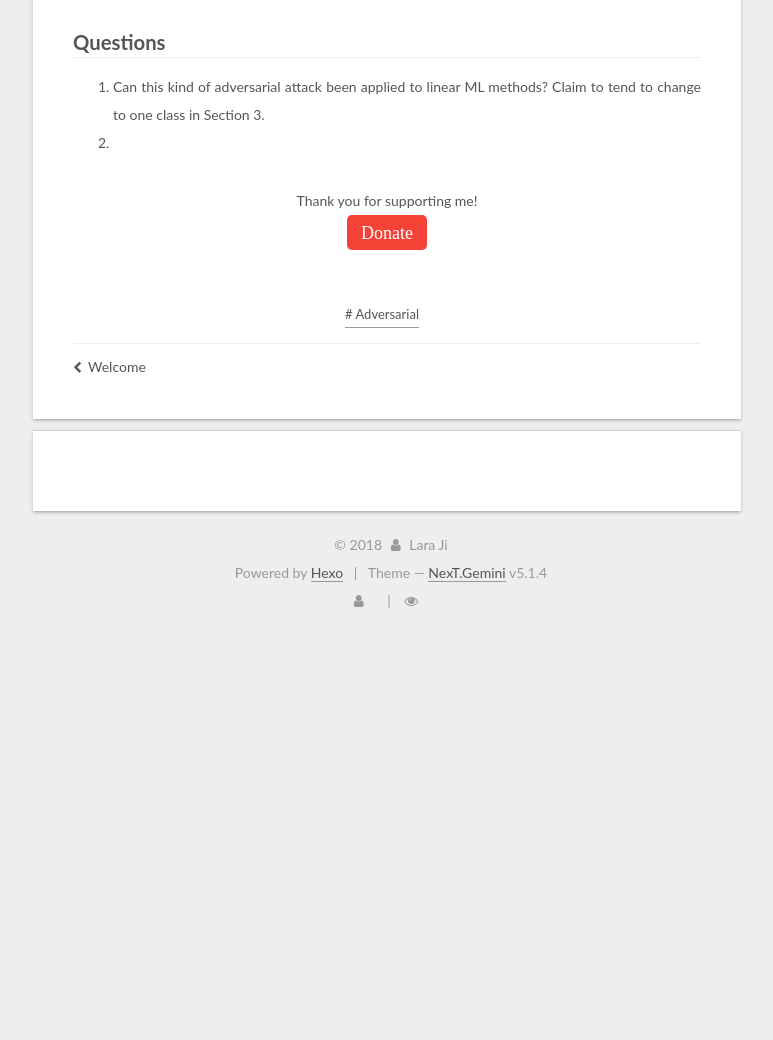
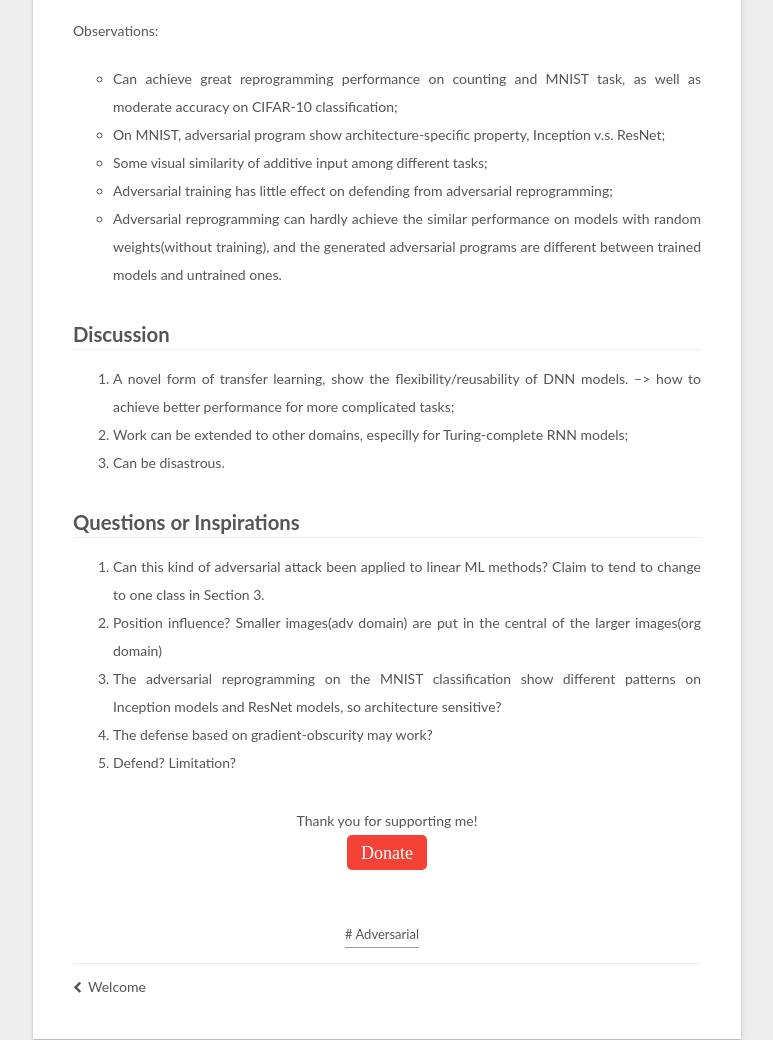
Before and after one commit to LaraJi/LaraJi.github.io, a plain HTML site: page 2018/07/29/elsayed2018adversarial/index.html in a window 1280 px wide. Shown: the part 967-2007 px from the top of the page, without its empty margins (379-1152 px from the left). Before the commit the page ends 1602 px from the top, so only its background shows below. Drawn offline with nearby package versions, Linux system fonts and the light colour scheme; some packages are replaced by stand-ins of ours; a script that the page names is missing.

Commit message:
Site updated: 2018-07-31 02:08:00

```diff
--- a/2018/07/29/elsayed2018adversarial/index.html
+++ b/2018/07/29/elsayed2018adversarial/index.html
@@ -87,7 +87,7 @@
 <meta property="og:site_name" content="LaraJi">
 <meta property="og:description" content="Arxiv Loc MotivationReprogramming the DNN to perform a new task $g(\tilde{x})$, different from the original task $f(x)$">
 <meta property="og:locale" content="default">
-<meta property="og:updated_time" content="2018-07-30T09:10:22.014Z">
+<meta property="og:updated_time" content="2018-07-30T18:07:27.872Z">
 <meta name="twitter:card" content="summary">
 <meta name="twitter:title" content="Adversarial Reprogramming of Neural Networks">
 <meta name="twitter:description" content="Arxiv Loc MotivationReprogramming the DNN to perform a new task $g(\tilde{x})$, different from the original task $f(x)$">
@@ -346,8 +346,8 @@
 
                 <span class="post-meta-item-text">Post modified&#58;</span>
 
-              <time title="Post modified" itemprop="dateModified" datetime="2018-07-30T17:10:22+08:00">
-                2018-07-30
+              <time title="Post modified" itemprop="dateModified" datetime="2018-07-31T02:07:27+08:00">
+                2018-07-31
               </time>
 
           </span>
@@ -439,9 +439,25 @@
 <blockquote>
 <p>Adversarial task: counting squares, MNIST classification and CIFAR-1O classification</p>
 </blockquote>
-<h2 id="Questions"><a href="#Questions" class="headerlink" title="Questions"></a>Questions</h2><ol>
+<p>Observations:</p>
+<ul>
+<li>Can achieve great reprogramming performance on counting and MNIST task, as well as moderate accuracy on CIFAR-10 classification;</li>
+<li>On MNIST, adversarial program show architecture-specific property, Inception v.s. ResNet;</li>
+<li>Some visual similarity of additive input among different tasks;</li>
+<li>Adversarial training has little effect on defending from adversarial reprogramming;</li>
+<li>Adversarial reprogramming can hardly achieve the similar performance on models with random weights(without training), and the generated adversarial programs are different between trained models and untrained ones.</li>
+</ul>
+<h2 id="Discussion"><a href="#Discussion" class="headerlink" title="Discussion"></a>Discussion</h2><ol>
+<li>A novel form of transfer learning, show the flexibility/reusability of DNN models. –&gt; how to achieve better performance for more complicated tasks;</li>
+<li>Work can be extended to other domains, especilly for Turing-complete RNN models;</li>
+<li>Can be disastrous.</li>
+</ol>
+<h2 id="Questions-or-Inspirations"><a href="#Questions-or-Inspirations" class="headerlink" title="Questions or Inspirations"></a>Questions or Inspirations</h2><ol>
 <li>Can this kind of adversarial attack been applied to linear ML methods? Claim to tend to change to one class in Section 3.</li>
-<li></li>
+<li>Position influence? Smaller images(adv domain) are put in the central of the larger images(org domain)</li>
+<li>The adversarial reprogramming on the MNIST classification show different patterns on Inception models and ResNet models, so architecture sensitive?</li>
+<li>The defense based on gradient-obscurity may work?</li>
+<li>Defend? Limitation?</li>
 </ol>
 
 
@@ -678,7 +694,7 @@
 
 
 
-              <div class="post-toc-content"><ol class="nav"><li class="nav-item nav-level-2"><a class="nav-link" href="#Motivation"><span class="nav-number">1.</span> <span class="nav-text">Motivation</span></a></li><li class="nav-item nav-level-2"><a class="nav-link" href="#Comparison"><span class="nav-number">2.</span> <span class="nav-text">Comparison</span></a><ol class="nav-child"><li class="nav-item nav-level-3"><a class="nav-link" href="#Comparison-with-Adversarial-Samples"><span class="nav-number">2.1.</span> <span class="nav-text">Comparison with Adversarial Samples</span></a></li><li class="nav-item nav-level-3"><a class="nav-link" href="#Comparison-with-Transfer-Learning"><span class="nav-number">2.2.</span> <span class="nav-text">Comparison with Transfer Learning</span></a></li></ol></li><li class="nav-item nav-level-2"><a class="nav-link" href="#Experiment"><span class="nav-number">3.</span> <span class="nav-text">Experiment</span></a></li><li class="nav-item nav-level-2"><a class="nav-link" href="#Questions"><span class="nav-number">4.</span> <span class="nav-text">Questions</span></a></li></ol></div>
+              <div class="post-toc-content"><ol class="nav"><li class="nav-item nav-level-2"><a class="nav-link" href="#Motivation"><span class="nav-number">1.</span> <span class="nav-text">Motivation</span></a></li><li class="nav-item nav-level-2"><a class="nav-link" href="#Comparison"><span class="nav-number">2.</span> <span class="nav-text">Comparison</span></a><ol class="nav-child"><li class="nav-item nav-level-3"><a class="nav-link" href="#Comparison-with-Adversarial-Samples"><span class="nav-number">2.1.</span> <span class="nav-text">Comparison with Adversarial Samples</span></a></li><li class="nav-item nav-level-3"><a class="nav-link" href="#Comparison-with-Transfer-Learning"><span class="nav-number">2.2.</span> <span class="nav-text">Comparison with Transfer Learning</span></a></li></ol></li><li class="nav-item nav-level-2"><a class="nav-link" href="#Experiment"><span class="nav-number">3.</span> <span class="nav-text">Experiment</span></a></li><li class="nav-item nav-level-2"><a class="nav-link" href="#Discussion"><span class="nav-number">4.</span> <span class="nav-text">Discussion</span></a></li><li class="nav-item nav-level-2"><a class="nav-link" href="#Questions-or-Inspirations"><span class="nav-number">5.</span> <span class="nav-text">Questions or Inspirations</span></a></li></ol></div>
 
 
           </div>
```
Also changed, not shown: index.html (+2 -2 lines).
